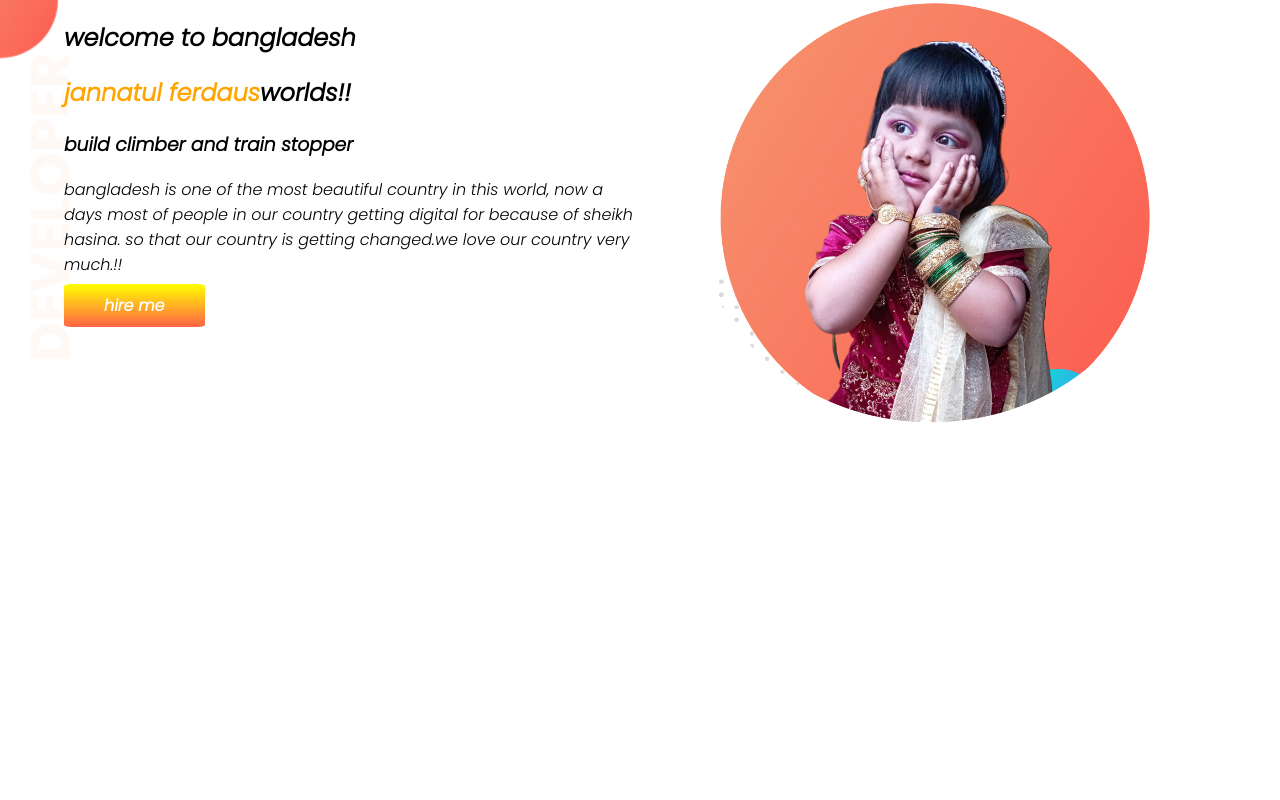
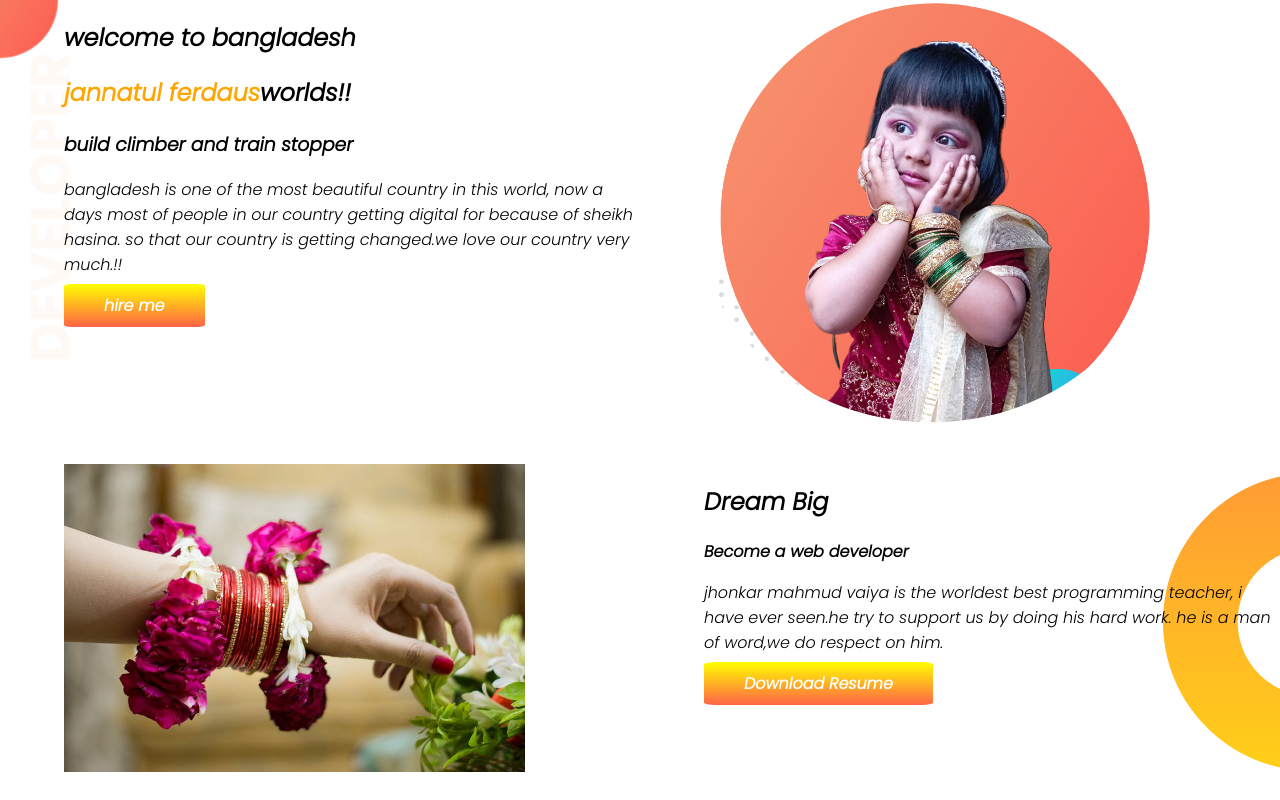
Before and after one commit to jannatulferdausirin/Developer-portfolio, a plain HTML site: page index.html in a window 1280 px wide. Drawn offline with Linux system fonts and the light colour scheme.

Commit message:
first commit

```diff
--- a/index.html
+++ b/index.html
@@ -32,8 +32,27 @@
     </div>
 </section>
 
+<section class="Dream-big">
+<div class="half-width">
+
+    <img src="flower.jpg" alt="folwers images">
+</div>
+
+<div class="half-width">
+
+<h1>Dream Big</h1>
+
+<h2>Become a web developer</h2>
+
+<p>
+    jhonkar mahmud vaiya is the worldest best programming teacher,
+    i have ever seen.he try to support us by doing his hard work.
+    he is a man of word,we do respect on him.</p>
 
 
+    <a class="link-button" target="-blank" href="https://www.programming-hero.com/">Download Resume</a>
 
+</div>
+</section>
 </body>
 </html>
--- a/style.css
+++ b/style.css
@@ -6,7 +6,7 @@ h1{
     font: size 100%
 }
 h2{
-    font-size: 50%;
+    font-size: 100%;
 }
 
 .orenge-color{
@@ -15,6 +15,7 @@ h2{
 
 section{
     display: flex;
+    border-bottom: 150px;
 }
 .half-width{
     width: 50%;
@@ -35,3 +36,9 @@ section{
     background-image: url(top-banner.png);
     background-repeat: no-repeat;
 }
+.Dream-big{
+background-image: url(dream-bg.png);
+background-repeat: no-repeat;
+background-position: right;
+
+}
```
Also changed, not shown: dream-bg.png (added), exp-bg.png (added), flower.jpg (added).
